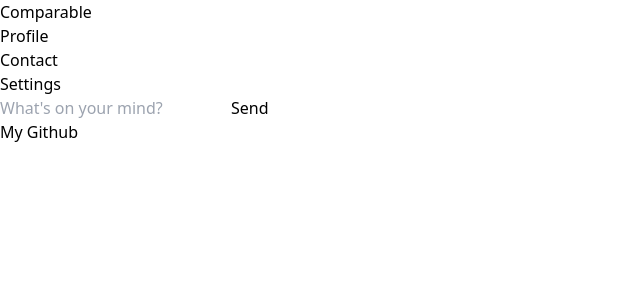
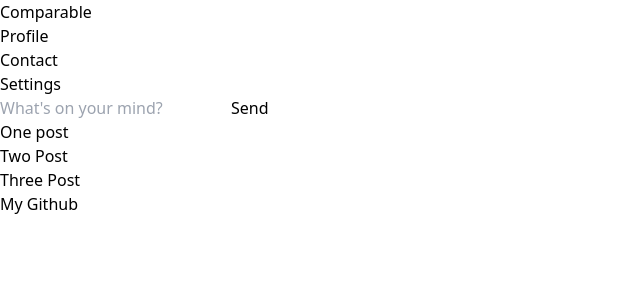
Before and after one commit to patrickoser/social-app, a React (Vite) app: page /profile in a window 1280 px wide. Shown: the top 300 px of the page, without its empty margins (0-640 px from the left). Built offline with nearby package versions, Linux system fonts and the light colour scheme.

Commit message:
Call Feed within Profile.

```diff
--- a/src/components/Profile.jsx
+++ b/src/components/Profile.jsx
@@ -1,10 +1,11 @@
 import React from "react";
+import Feed from "./Feed";
 
 const Profile = () => {
 
     return (
         <main>
-            <div>
+            <section>
                 <form action="POST">
                     <input
                         type="text"
@@ -13,7 +14,12 @@ const Profile = () => {
                     />
                     <button type="submit">Send</button>
                 </form>
-            </div>
+            </section>
+            <section>
+                <div>
+                    <Feed />
+                </div>
+            </section>
         </main>
     )
 }
```
